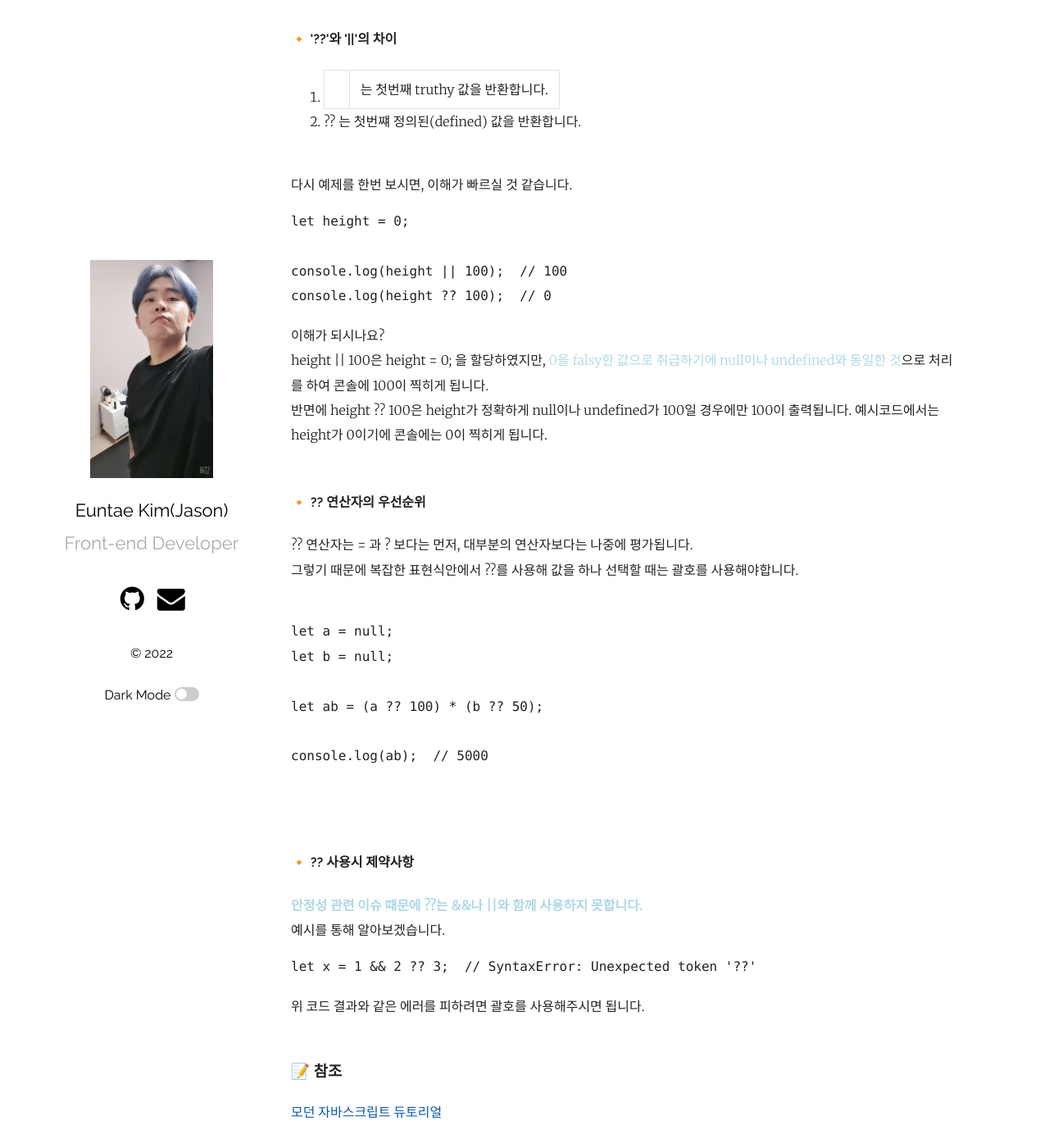
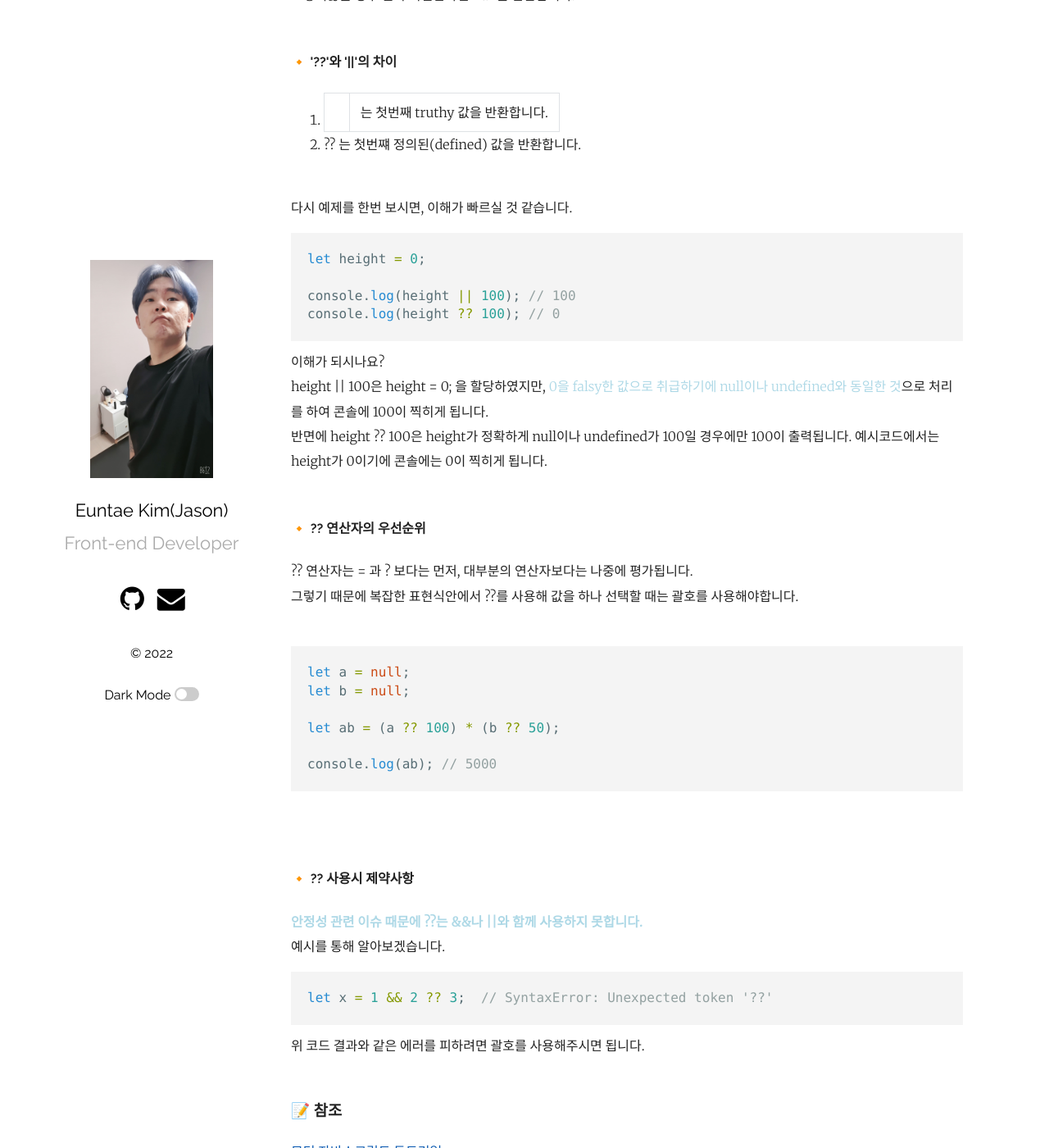
Before and after one commit to hurima90-kim/hurima90-kim.github.io, a Jekyll site: the page built from _posts/2022-01-10-Nullish병합연산자.markdown, in a window 1280 px wide and 1400 px high, scrolled down 638 px. Shown: the whole window at 82% size. Built offline with Jekyll 4.4.1, drawn with Linux system fonts in a browser that asks for light colours; some of the changed text lies outside the part shown.

Commit message:
코드박스 오타 수정

````diff
--- a/_posts/2022-01-10-Nullish병합연산자.markdown
+++ b/_posts/2022-01-10-Nullish병합연산자.markdown
@@ -13,8 +13,8 @@ IE와 Opera에서는 호환이 되지 않습니다.<br>
 <h4>🔸 ?? 연산자</h4>
 nullish 병합 연산자(nullish coalescing operator) ??를 사용하면 짧은 문법으로 여러 피연산자 중 그 값이 ‘확정되어있는’ 변수를 찾을 수 있습니다.<br><br>
 
-```Javascript
-const foo = null ?? 'foo';  // foo
+```javascript
+const foo = null ?? "foo"; // foo
 ```
 
 위 코드를 기준으로 왼쪽 피연산자가 null 또는 undefined일 경우에는 'foo'를 반환하고<br>
@@ -28,11 +28,11 @@ const foo = null ?? 'foo';  // foo
 
 다시 예제를 한번 보시면, 이해가 빠르실 것 같습니다.<br>
 
-```Javascript
+```javascript
 let height = 0;
 
-console.log(height || 100);  // 100
-console.log(height ?? 100);  // 0
+console.log(height || 100); // 100
+console.log(height ?? 100); // 0
 ```
 
 이해가 되시나요?<br>
@@ -44,13 +44,13 @@ height || 100은 height = 0; 을 할당하였지만, <span style="color: lightbl
 ?? 연산자는 = 과 ? 보다는 먼저, 대부분의 연산자보다는 나중에 평가됩니다.<br>
 그렇기 때문에 복잡한 표현식안에서 ??를 사용해 값을 하나 선택할 때는 괄호를 사용해야합니다.<br><br>
 
-```Javascript
+```javascript
 let a = null;
 let b = null;
 
 let ab = (a ?? 100) * (b ?? 50);
 
-console.log(ab);  // 5000
+console.log(ab); // 5000
 ```
 
 <br><br>
@@ -59,7 +59,7 @@ console.log(ab);  // 5000
 <strong style="color: lightblue">안정성 관련 이슈 때문에 ??는 &&나 ||와 함께 사용하지 못합니다.</strong><br>
 예시를 통해 알아보겠습니다.<br>
 
-```Javascript
+```javascript
 let x = 1 && 2 ?? 3;  // SyntaxError: Unexpected token '??'
 ```
 
--- a/_posts/2022-01-13-forwardRef.markdown
+++ b/_posts/2022-01-13-forwardRef.markdown
@@ -13,14 +13,14 @@ categories: React
 <h4>🔸 시작하기전에</h4>
 부모 컴포넌트에서 자식 컴포넌트의 DOM을 컨트롤하기 위해 ref를 전달하는데 전달하는 방법은 여러가지가 있습니다. 오늘은 그중에 하나인 forwardRef에 대해 알아보겠습니다.<br><br>
 
-```Javascript
+```javascript
 //부모 컴포넌트
 function App() {
   const inputRef = useRef(null);
 
   const onFocus = () => {
     inputRef.current.focus();
-  }
+  };
 
   return (
     <React.Fragment>
@@ -45,7 +45,7 @@ const Input = ({ ref }) => {
 
 forwardRef를 사용한 예제를 한번 보시죠.<br>
 
-```Javascript
+```javascript
 import React, { forwardRef } from "react";
 
 const Input = forwardRef((props, ref) => {
````
Also changed, not shown: _posts/2022-01-09-Double Exclamation Marks.markdown (+20 -21 lines).
